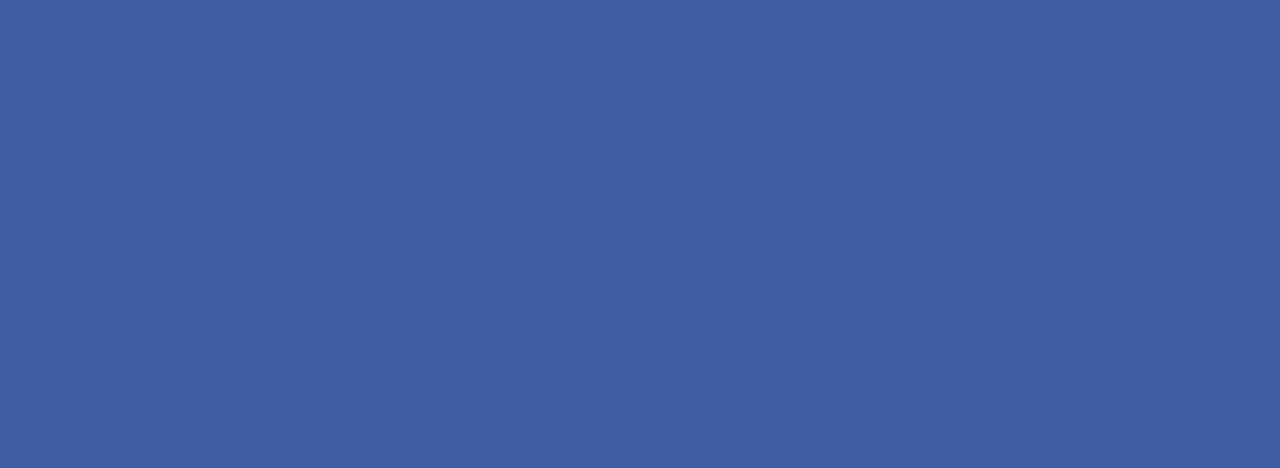
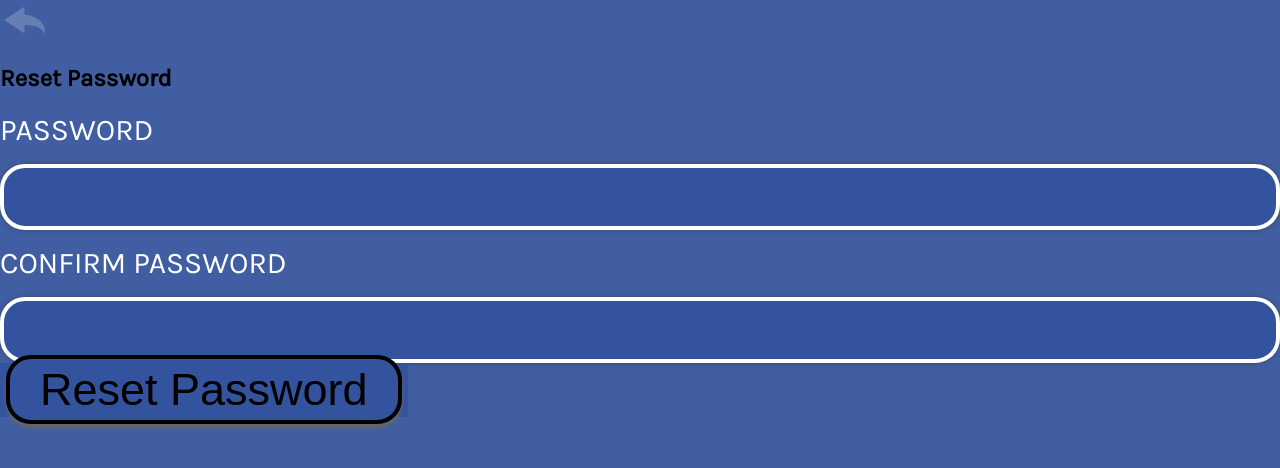
Before and after one commit to Hgjnnf/Open, a React (Create React App) app in the folder open-frontend/: page /resetpassword/1 in a window 1280 px wide. Shown: the top 468 px of the page. Built offline with nearby package versions, Linux system fonts and the light colour scheme.

Commit message:
Add forgot & reset password

```diff
--- a/open-frontend/src/App.js
+++ b/open-frontend/src/App.js
@@ -7,6 +7,8 @@ import Signup from "./components/common/home/HomeSignup";
 import { Profile } from './components/profile/Profile';
 import UpdatePassword from './components/profile/UpdatePassword';
 import UpdateUsername from './components/profile/UpdateUsername';
+import ForgotPassword from "./components/common/home/ForgotPassword";
+import ResetPassword from "./components/common/home/ResetPassword";
 
 //routing
 import {
@@ -23,14 +25,8 @@ function App() {
         <Switch>
           <Route exact path="/signup" component={Signup} />
           <Route exact path="/login" component={Login} />
-          {/* to be added later
-          <Route exact path="/forgotpassword">
-
-          </Route>
-          <Route exact path="/resetpassword/:resetToken">
-
-          </Route>
-          */}
+          <Route exact path="/forgotpassword" component={ForgotPassword} />
+          <Route exact path="/resetpassword/:resetToken" component={ResetPassword} />
           <PrivateRoute exact path="/" component={MailViewPage} />
           <PrivateRoute exact path="/profile" component={Profile} />
           <PrivateRoute exact path = "/changepassword" component={UpdatePassword} />
--- /dev/null
+++ b/open-frontend/src/components/common/home/ForgotPassword.js
@@ -0,0 +1,46 @@
+import { useState } from 'react';
+import axios from 'axios';
+import HomeInput from './HomeInput';
+import HomeButton from './HomeButton';
+import returnArrow from '../../../util/media/returnArrow.png';
+
+const ForgotPassword = () => {
+    const [email, setEmail] = useState("");
+
+    const forgotPasswordHandler = async (e) => {
+        e.preventDefault();
+
+        const config = {
+            header: {
+                "Content-Type": "application/json"
+            }
+        };
+
+        try {
+            const { data } = await axios.post(
+                "/api/auth/forgotpassword",
+                { email },
+                config
+            );
+
+            alert(data.data);
+
+        } catch (err) {
+            setEmail("");
+            alert(err.message);
+        }
+    }
+
+    return (
+        <div className="ForgotPassword">
+            <a href="/" id="return-link"><img src={returnArrow} alt="Return Arrow" id="return-arrow"/></a>
+            <form className="Forgot-Main" onSubmit={forgotPasswordHandler}>
+                <h2 id="forgot-title">Update Username</h2>
+                <HomeInput question="EMAIL" type="email" value={email} isStatic={false} onchange={(e) => setEmail(e.target.value)} />
+                <button type="submit"><HomeButton buttonText="Submit" /></button>
+            </form>
+        </div>
+    );
+}
+
+export default ForgotPassword;
--- a/open-frontend/src/components/common/home/HomeLogin.js
+++ b/open-frontend/src/components/common/home/HomeLogin.js
@@ -109,7 +109,7 @@ const Home = ({history}) => {
         <form onSubmit={handleSubmit}>
           <div className="input-container">
             <HomeInput
-              type="text"
+              type="email"
               name="email"
               labelFor="email"
               question="EMAIL"
--- a/open-frontend/src/components/common/home/HomeSignup.js
+++ b/open-frontend/src/components/common/home/HomeSignup.js
@@ -78,7 +78,7 @@ const Home = ({history}) => {
               isStatic={false}
             />
             <HomeInput
-              type="text"
+              type="email"
               name="email"
               labelFor="email"
               question="EMAIL"
@@ -105,7 +105,7 @@ const Home = ({history}) => {
             />
           </div>
           <HomeCheckbox></HomeCheckbox>
-          <a href="forgot-password" className="forgot-password">
+          <a href="forgotpassword" className="forgot-password">
             Forgot Password
           </a>
           <div className="submit-button">
--- /dev/null
+++ b/open-frontend/src/components/common/home/ResetPassword.js
@@ -0,0 +1,55 @@
+import { useState } from 'react';
+import axios from 'axios';
+import HomeInput from './HomeInput';
+import HomeButton from './HomeButton';
+import returnArrow from '../../../util/media/returnArrow.png';
+
+const ResetPassword = ({ history, match }) => {
+    const [password, setPassword] = useState("");
+    const [confirmpassword, setConfirmPassword] = useState("");
+
+    const resetPasswordHandler = async (e) => {
+        e.preventDefault();
+
+        const config = {
+            header: {
+                "Content-Type": "application/json"
+            }
+        };
+
+        if (password !== confirmpassword) {
+            setPassword("");
+            setConfirmPassword("");
+            alert("Passwords do not match!");
+        }
+
+        try {
+            const { data } = await axios.post(
+                `/api/auth/resetpassword/${match.params.resetToken}`,
+                { password },
+                config
+            );
+
+            alert(data.data);
+
+        } catch (err) {
+            setPassword("");
+            setConfirmPassword("");
+            alert(err.message);
+        }
+    }
+
+    return (
+        <div className="ResetPassword">
+            <a href="/" id="return-link"><img src={returnArrow} alt="Return Arrow" id="return-arrow"/></a>
+            <form className="Reset-Main" onSubmit={resetPasswordHandler}>
+                <h2 id="reset-title">Reset Password</h2>
+                <HomeInput question="PASSWORD" type="password" value={password} isStatic={false} onchange={(e) => setPassword(e.target.value)} />
+                <HomeInput question="CONFIRM PASSWORD" type="password" value={confirmpassword} isStatic={false} onchange={(e) => setConfirmPassword(e.target.value)} />
+                <button type="submit"><HomeButton buttonText="Reset Password" /></button>
+            </form>
+        </div>
+    );
+}
+
+export default ResetPassword;
--- a/open-frontend/src/components/profile/UpdatePassword.js
+++ b/open-frontend/src/components/profile/UpdatePassword.js
@@ -55,7 +55,7 @@ class UpdatePassword extends React.Component {
                 <a href="/profile" id="return-link"><img src={returnArrow} alt="Return Arrow" id="return-arrow"/></a>
                 <form className="password-Main" onSubmit={this.handleSubmit}>
                     <h2 id="password-title">Update password</h2>
-                    <HomeInput question="Password" inputType="text" value={password} isStatic={false} onchange={this.handleChange} />
+                    <HomeInput question="Password" type="text" value={password} isStatic={false} onchange={this.handleChange} />
                     <button type="submit"><HomeButton buttonText="Update Password" /></button>
                 </form>
             </div>
--- a/open-frontend/src/components/profile/UpdateUsername.js
+++ b/open-frontend/src/components/profile/UpdateUsername.js
@@ -55,7 +55,7 @@ class UpdateUsername extends React.Component {
                 <a href="/profile" id="return-link"><img src={returnArrow} alt="Return Arrow" id="return-arrow"/></a>
                 <form className="Username-Main" onSubmit={this.handleSubmit}>
                     <h2 id="username-title">Update Username</h2>
-                    <HomeInput question="USERNAME" inputType="text" value={username} isStatic={false} onchange={this.handleChange} />
+                    <HomeInput question="USERNAME" type="text" value={username} isStatic={false} onchange={this.handleChange} />
                     <button type="submit"><HomeButton buttonText="Update Username" /></button>
                 </form>
             </div>
```
